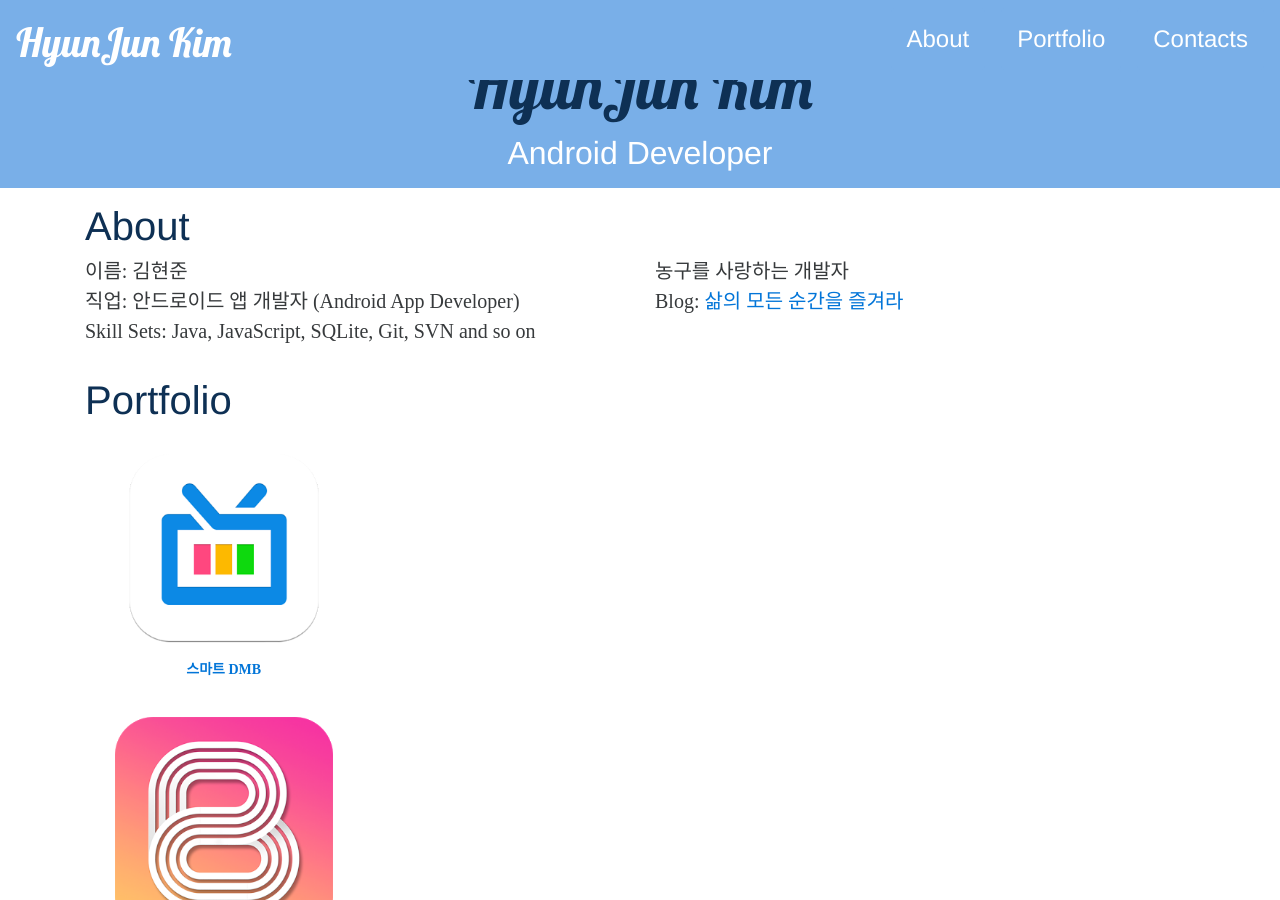
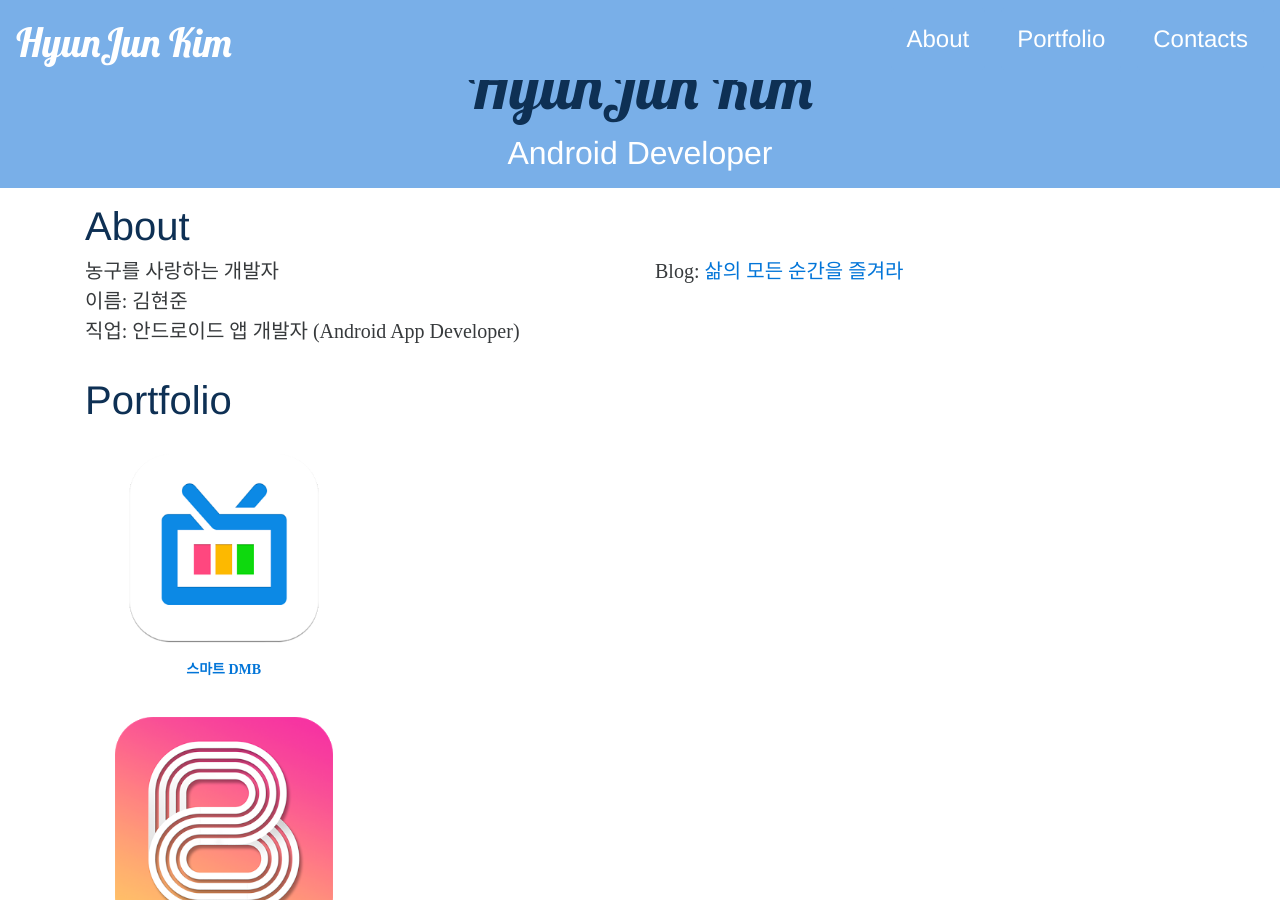
Before and after one commit to khj0704/khj0704.github.io, a Jekyll site: the page built from index.html, in a window 1280 px wide and 900 px high, scrolled down 398 px. Built offline with Jekyll 4.4.1, drawn with Linux system fonts in a browser that asks for light colours; nearby versions of some CDN libraries; some web fonts are replaced.

Commit message:
modified about contents

```diff
--- a/_includes/about.html
+++ b/_includes/about.html
@@ -5,6 +5,10 @@
         </div>
         <div class="col-sm-12 col-md-6">
             <p>
+				<span style="font-family: 'Nanum Gothic', serif; font-size: 20px;">
+					농구를 사랑하는 개발자
+				</span>
+				<br>
                 <span style="font-family: 'Nanum Gothic', serif; font-size: 20px;">
 					이름: 김현준
 				</span>
@@ -12,19 +16,11 @@
 				<span style="font-family: 'Nanum Gothic', serif; font-size: 20px;">
 					직업: 안드로이드 앱 개발자 (Android App Developer)
 				</span>
-				<br>
-				<span style="font-family: 'Nanum Gothic', serif; font-size: 20px;">
-					Skill Sets: Java, JavaScript, SQLite, Git, SVN and so on
-				</span>
             </p>
         </div>
         <div class="col-sm-12 col-md-6">
             <p>
                 <span style="font-family: 'Nanum Gothic', serif; font-size: 20px;">
-					농구를 사랑하는 개발자
-				</span>
-				<br>
-				<span style="font-family: 'Nanum Gothic', serif; font-size: 20px;">
 					Blog: <a href="http://blog.daum.net/creazier" class="no-uline" target="_blank">삶의 모든 순간을 즐겨라</a>
 				</span>
 				<br>
```
